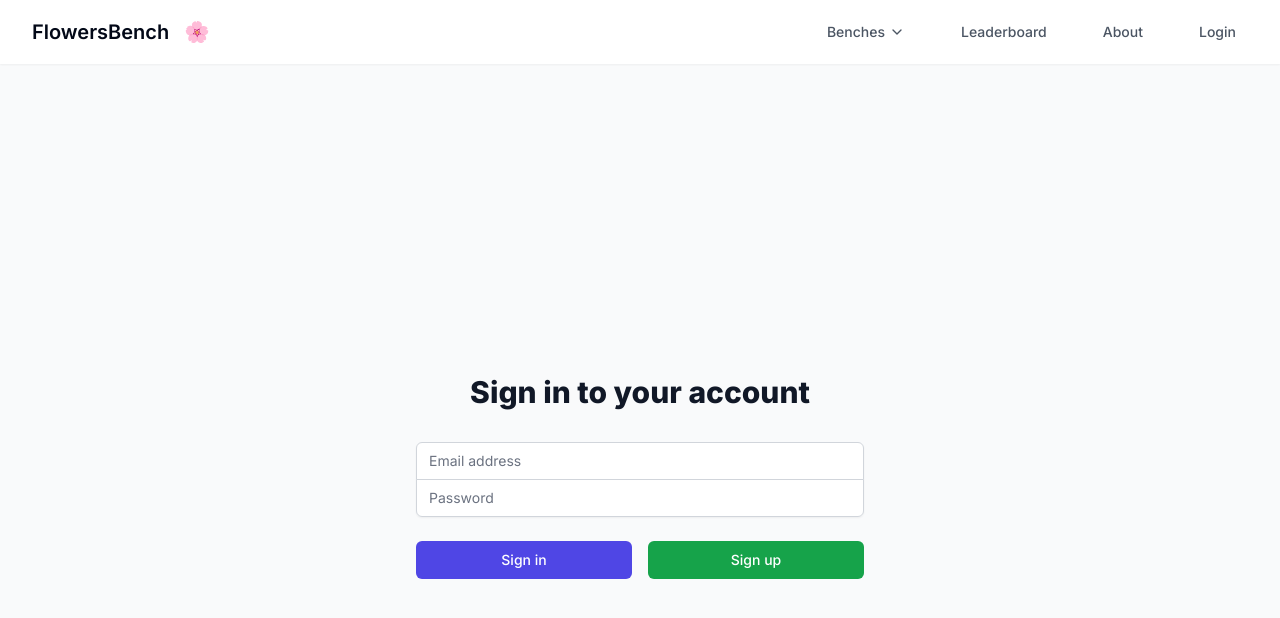
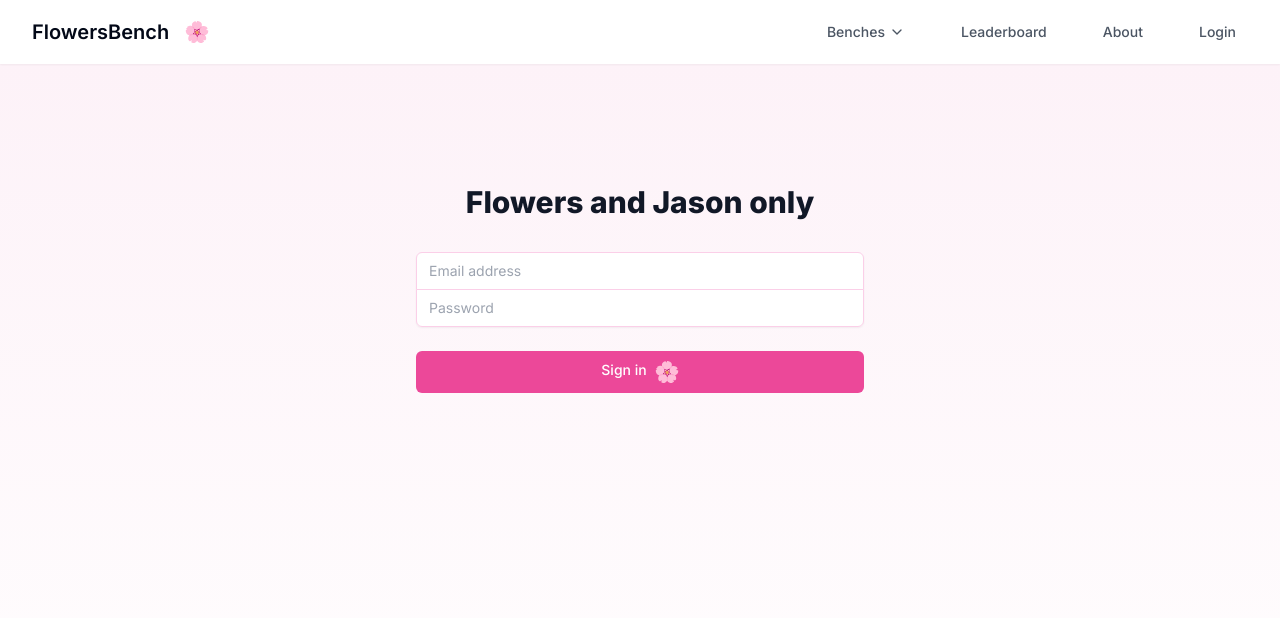
Before and after one commit to jasonthepenguin/flowers_bench, a Next.js app in the folder flowersbench/: page /login in a window 1280 px wide. Shown: the top 618 px of the page. Built offline with nearby package versions, Linux system fonts and the light colour scheme.

Commit message:
Add color change and style change to login page

```diff
--- a/flowersbench/app/components/icons/CherryBlossom.tsx
+++ b/flowersbench/app/components/icons/CherryBlossom.tsx
@@ -1,4 +1,6 @@
 // app/components/icons/CherryBlossom.tsx
+
+
 
 // Cherry Blossom icon from SVG Repo
 // Source: https://www.svgrepo.com/svg/395999/cherry-blossom
--- a/flowersbench/app/login/actions.ts
+++ b/flowersbench/app/login/actions.ts
@@ -21,21 +21,3 @@
   revalidatePath('/', 'layout')
   redirect('/')
 }
-
-export async function signup(formData: FormData) {
-  const supabase = await createClient()
-
-  const data = {
-    email: formData.get('email') as string,
-    password: formData.get('password') as string,
-  }
-
-  const { error } = await supabase.auth.signUp(data)
-
-  if (error) {
-    redirect('/error')
-  }
-
-  revalidatePath('/', 'layout')
-  redirect('/')
-}
--- a/flowersbench/app/login/page.tsx
+++ b/flowersbench/app/login/page.tsx
@@ -1,12 +1,13 @@
-import { login, signup } from './actions'
+import { login } from './actions'
+import CherryBlossom from '../components/icons/CherryBlossom'
 
 export default function LoginPage() {
   return (
-    <div className="min-h-screen flex items-center justify-center bg-gray-50 py-12 px-4 sm:px-6 lg:px-8">
+    <div className="min-h-screen flex items-start justify-center bg-gradient-to-b from-pink-50 to-white pt-24 px-4 sm:px-6 lg:px-8">
       <div className="max-w-md w-full space-y-8">
         <div>
           <h2 className="mt-6 text-center text-3xl font-extrabold text-gray-900">
-            Sign in to your account
+            Flowers and Jason only
           </h2>
         </div>
         <form className="mt-8 space-y-6">
@@ -17,7 +18,7 @@
                 name="email"
                 type="email"
                 required
-                className="appearance-none rounded-none relative block w-full px-3 py-2 border border-gray-300 placeholder-gray-500 text-gray-900 rounded-t-md focus:outline-none focus:ring-indigo-500 focus:border-indigo-500 focus:z-10 sm:text-sm"
+                className="appearance-none rounded-none relative block w-full px-3 py-2 border border-pink-200 placeholder-gray-400 text-gray-900 rounded-t-md focus:outline-none focus:ring-pink-500 focus:border-pink-500 focus:z-10 sm:text-sm transition-colors duration-200"
                 placeholder="Email address"
               />
             </div>
@@ -27,7 +28,7 @@
                 name="password"
                 type="password"
                 required
-                className="appearance-none rounded-none relative block w-full px-3 py-2 border border-gray-300 placeholder-gray-500 text-gray-900 rounded-b-md focus:outline-none focus:ring-indigo-500 focus:border-indigo-500 focus:z-10 sm:text-sm"
+                className="appearance-none rounded-none relative block w-full px-3 py-2 border border-pink-200 placeholder-gray-400 text-gray-900 rounded-b-md focus:outline-none focus:ring-pink-500 focus:border-pink-500 focus:z-10 sm:text-sm transition-colors duration-200"
                 placeholder="Password"
               />
             </div>
@@ -36,15 +37,10 @@
           <div className="flex gap-4">
             <button
               formAction={login}
-              className="group relative w-full flex justify-center py-2 px-4 border border-transparent text-sm font-medium rounded-md text-white bg-indigo-600 hover:bg-indigo-700 focus:outline-none focus:ring-2 focus:ring-offset-2 focus:ring-indigo-500"
+              className="group relative w-full flex justify-center py-2 px-4 border border-transparent text-sm font-medium rounded-md text-white bg-pink-500 hover:bg-pink-600 focus:outline-none focus:ring-2 focus:ring-offset-2 focus:ring-pink-500 transition-colors duration-200"
             >
-              Sign in
-            </button>
-            <button
-              formAction={signup}
-              className="group relative w-full flex justify-center py-2 px-4 border border-transparent text-sm font-medium rounded-md text-white bg-green-600 hover:bg-green-700 focus:outline-none focus:ring-2 focus:ring-offset-2 focus:ring-green-500"
-            >
-              Sign up
+              <span className="mr-2">Sign in</span>
+              <CherryBlossom />
             </button>
           </div>
         </form>
```
